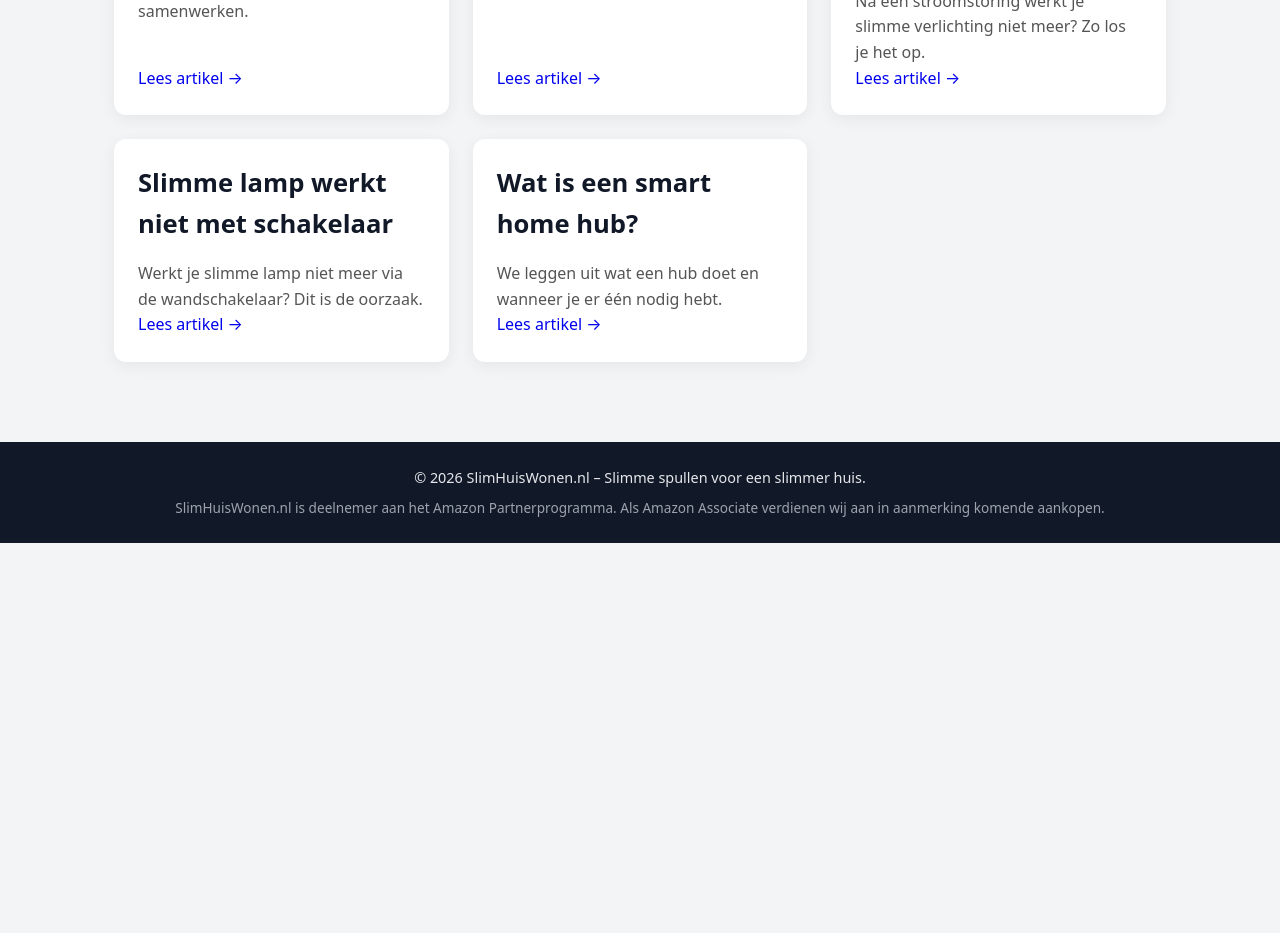
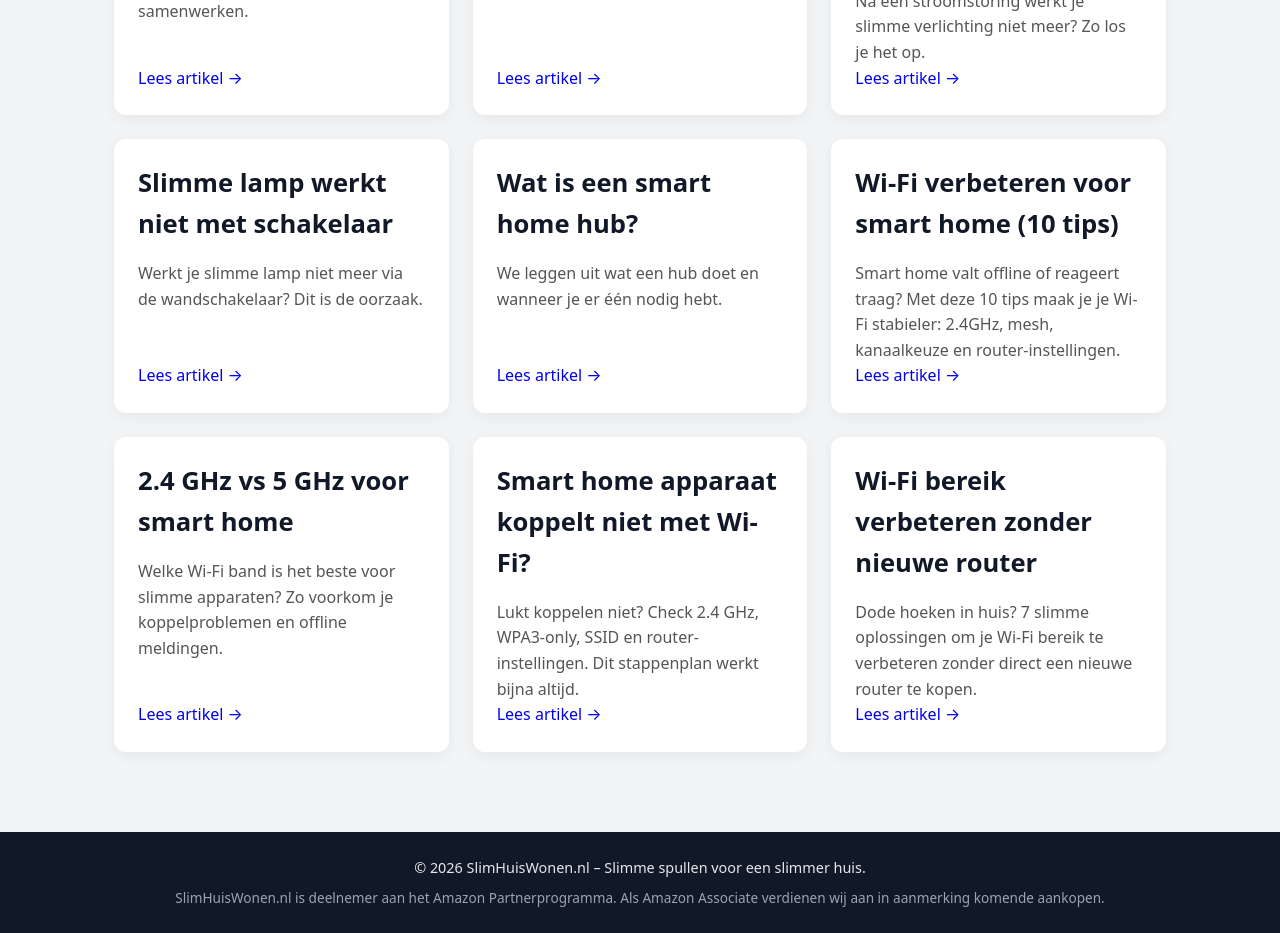
Before and after one commit to hafidgrad/SlimHuisWonen, a Next.js app: page /tips in a window 1280 px wide. Shown: the part 660-1593 px from the top of the page. Before the commit the page ends 1203 px from the top, so only its background shows below. Built offline with nearby package versions, Linux system fonts and the light colour scheme.

Commit message:
app/tips/page.jsx

```diff
--- a/app/tips/page.jsx
+++ b/app/tips/page.jsx
@@ -120,6 +120,54 @@ export default function TipsPage() {
                 Lees artikel →
               </Link>
             </article>
+
+            {/* Artikel 9 - NIEUW */}
+            <article className="tip-card">
+              <h2>Wi-Fi verbeteren voor smart home (10 tips)</h2>
+              <p>
+                Smart home valt offline of reageert traag? Met deze 10 tips maak
+                je je Wi-Fi stabieler: 2.4GHz, mesh, kanaalkeuze en router-instellingen.
+              </p>
+              <Link href="/tips/wifi-verbeteren-voor-smart-home">
+                Lees artikel →
+              </Link>
+            </article>
+
+            {/* Artikel 10 - NIEUW */}
+            <article className="tip-card">
+              <h2>2.4 GHz vs 5 GHz voor smart home</h2>
+              <p>
+                Welke Wi-Fi band is het beste voor slimme apparaten? Zo voorkom
+                je koppelproblemen en offline meldingen.
+              </p>
+              <Link href="/tips/2-4ghz-vs-5ghz-smart-home">
+                Lees artikel →
+              </Link>
+            </article>
+
+            {/* Artikel 11 - NIEUW */}
+            <article className="tip-card">
+              <h2>Smart home apparaat koppelt niet met Wi-Fi?</h2>
+              <p>
+                Lukt koppelen niet? Check 2.4 GHz, WPA3-only, SSID en router-instellingen.
+                Dit stappenplan werkt bijna altijd.
+              </p>
+              <Link href="/tips/smart-home-koppelt-niet-wifi">
+                Lees artikel →
+              </Link>
+            </article>
+
+            {/* Artikel 12 - NIEUW */}
+            <article className="tip-card">
+              <h2>Wi-Fi bereik verbeteren zonder nieuwe router</h2>
+              <p>
+                Dode hoeken in huis? 7 slimme oplossingen om je Wi-Fi bereik te verbeteren
+                zonder direct een nieuwe router te kopen.
+              </p>
+              <Link href="/tips/wifi-bereik-verbeteren-zonder-nieuwe-router">
+                Lees artikel →
+              </Link>
+            </article>
           </div>
         </div>
       </main>
```
